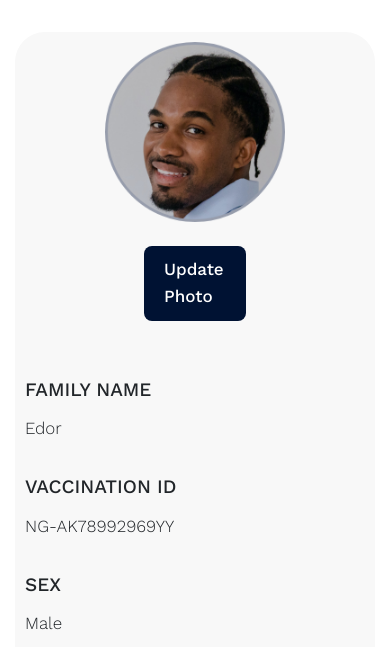
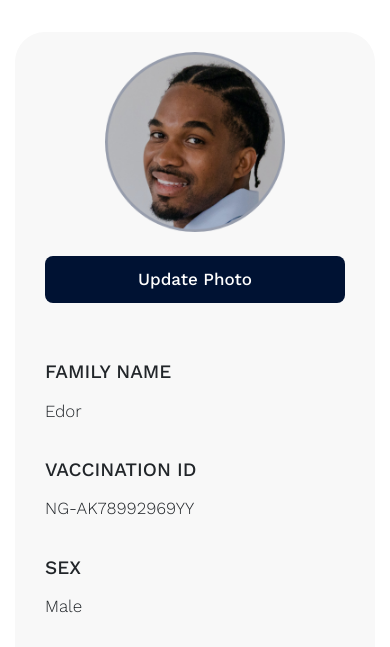
Before and after one commit to Iloba/LAM-VAX-UI-DESIGN-IMPLEMETATION, a plain HTML site: page ClientDetails/index.html in a window 390 px wide. Shown: the part 151-798 px from the top of the page. Drawn offline with nearby package versions, Linux system fonts and the light colour scheme.

Commit message:
media-queries

```diff
--- a/Style/style.css
+++ b/Style/style.css
@@ -430,7 +430,7 @@ body {
 /* Media Queries */
 @media screen and (max-width: 600px) {
     .add-section {
-        padding: 1rem;
+        padding: 2rem 3rem;
     }
 
     #nav-mobile {
@@ -440,9 +440,11 @@ body {
         margin-top: 2rem;
     }
 
-    #nav-mobile #user-section-details {
-        display: none;
+
+
+    #custom-file-upload{
+        display: block;
+       width: 100%;
     }
 
-
 }
```
